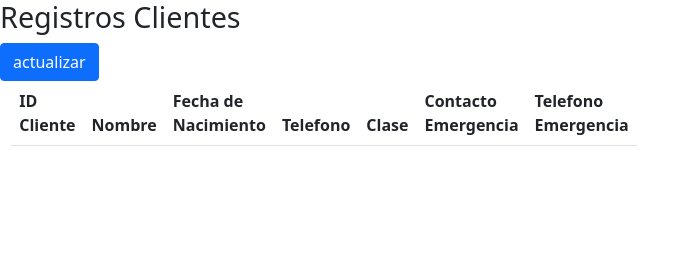
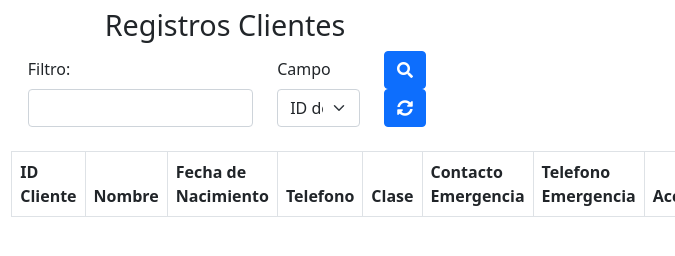
Before and after one commit to SaboHiriart/athadmin, an Electron app: page view-client-search/index.html in a window 450 px wide. Shown: the top 256 px of the page, 675 px wide, since content can reach past the window. Drawn offline with nearby package versions, Linux system fonts and the light colour scheme; files that its build step writes are made by us from their sources; no server answers.

Commit message:
se agregaron los filtros

```diff
--- a/view-client-search/index.html
+++ b/view-client-search/index.html
@@ -1,18 +1,45 @@
 <!DOCTYPE html>
 <html lang="en">
+
 <head>
-    <meta charset="UTF-8">
-    <meta http-equiv="X-UA-Compatible" content="IE=edge">
-    <meta name="viewport" content="width=device-width, initial-scale=1.0">
+    <meta charset="UTF-8" />
+    <meta http-equiv="X-UA-Compatible" content="IE=edge" />
+    <meta name="viewport" content="width=device-width, initial-scale=1.0" />
     <title>Agregar Clientes</title>
     <link href="../node_modules/bootstrap/dist/css/bootstrap.min.css" rel="stylesheet" />
     <link rel="stylesheet" href="../node_modules/@fortawesome/fontawesome-free/css/all.min.css" />
-    <link href="styles.css" rel="stylesheet" />
 </head>
+
 <body>
-    <h1>Registros Clientes</h1>
-    <button class="btn btn-primary"onclick="loadClientes()">actualizar</button>
-    <table id="Tabla" class="table table-striped table-hover" style="width: 95%; margin-left: 2.5%;">
+    <h1 class="mt-2 text-center">Registros Clientes</h1>
+    <div class="row justify-content-between align-items-end mb-3" style="width: 95%; margin-left: 3.5%">
+        <div class="col-7">
+            <div>
+                <label for="textBusqueda" class="form-label">Filtro: </label>
+                <input type="text" class="form-control" id="textoBusqueda" />
+            </div>
+        </div>
+        <div class="col-3">
+            <div>
+                <label for="campoBusqueda" class="form-label">Campo</label>
+                <select id="campoBusqueda" class="form-select">
+                    <option value="0">ID del Cliente</option>
+                    <option value="1">Nombre</option>
+                    <option value="2">Telefono</option>
+                </select>
+            </div>
+        </div>
+        <div class="col-2">
+            <button class="btn btn-primary" id="searchClients">
+                <i class="fas fa-search"></i>
+            </button>
+            <button class="btn btn-primary" onclick="loadClients()">
+                <i class="fas fa-sync-alt"></i>
+            </button>
+        </div>
+    </div>
+        <table id="Tabla" class="table table-striped table-hover table-bordered mt-4"
+            style="width: 95%; margin-left: 2.5%">
             <thead>
                 <th>ID Cliente</th>
                 <th>Nombre</th>
@@ -21,12 +48,12 @@
                 <th>Clase</th>
                 <th>Contacto Emergencia</th>
                 <th>Telefono Emergencia</th>
+                <th>Acciones</th>
             </thead>
-        <tbody id="cuerpoTabla">
-
-        </tbody>
+            <tbody id="cuerpoTabla" style="overflow-y: auto; overflow-x: hidden;"></tbody>
         </table>
     <script src="../node_modules/bootstrap/dist/js/bootstrap.bundle.min.js"></script>
     <script src="./renderer.js"></script>
 </body>
+
 </html>
```
Lines whose indentation alone changed are shown as unchanged.
